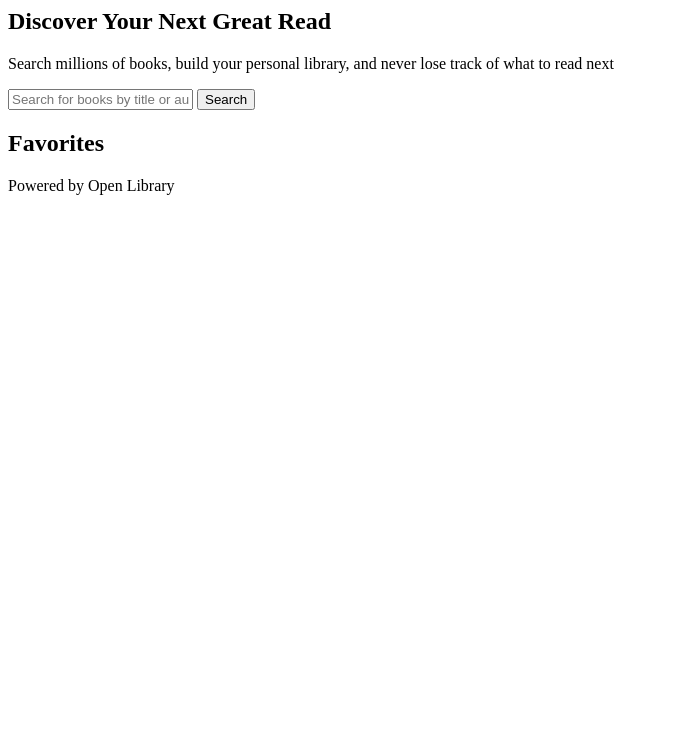
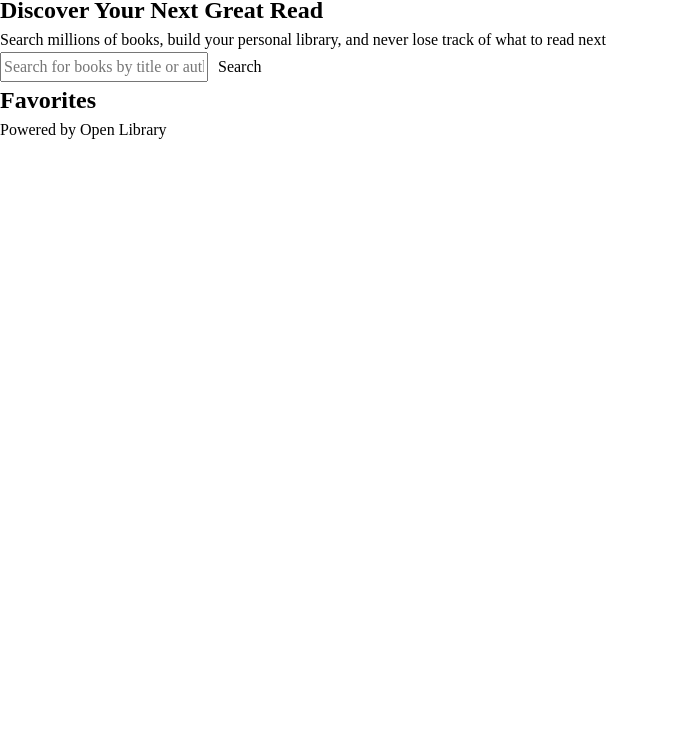
Before and after one commit to Florence100/simple-books-catalogue, a website built with webpack: page src/index.html in a window 1280 px wide. Shown: the part 56-800 px from the top of the page, without its empty margins (0-677 px from the left). Built offline with nearby package versions, Linux system fonts and the light colour scheme.

Commit message:
feat: create CSS structure

```diff
--- /dev/null
+++ b/src/styles/base/reset.css
@@ -0,0 +1,67 @@
+*,
+*::before,
+*::after {
+    box-sizing: border-box;
+}
+
+* {
+    margin: 0;
+}
+
+html,
+body {
+    height: 100%;
+}
+
+body {
+    line-height: 1.5;
+    -webkit-font-smoothing: antialiased;
+}
+
+ul,
+ol {
+    list-style: none;
+    padding: 0;
+}
+
+a {
+    text-decoration: none;
+    color: inherit;
+}
+
+img,
+picture,
+video,
+canvas,
+svg {
+    display: block;
+    max-width: 100%;
+}
+
+button {
+    border: none;
+    background: none;
+    cursor: pointer;
+}
+
+input,
+button,
+textarea,
+select {
+    font: inherit;
+}
+
+p,
+h1,
+h2,
+h3,
+h4,
+h5,
+h6 {
+    overflow-wrap: break-word;
+}
+
+table {
+    border-collapse: collapse;
+    border-spacing: 0;
+}
--- /dev/null
+++ b/src/styles/base/typography.css
@@ -0,0 +1 @@
+@import url('https://fonts.googleapis.com/css2?family=Playfair+Display:wght@400;500;600;700&family=Source+Sans+3:wght@300;400;500;600&display=swap');
--- /dev/null
+++ b/src/styles/base/variables.css
@@ -0,0 +1,18 @@
+:root {
+    --white: #ffffff;
+    --green: #27694d;
+    --yellow: #daa520;
+    --red: #ef4444;
+    --brown: #383129;
+    --black: #2a2622;
+
+    --title: #2b2622;
+    --text: #7c736a;
+    --border: #E7E2DA;
+
+    --background: #f7f4ef;
+    --card: #fcfaf7;
+    --secondary: #eeebe4;
+    --shadow: #c4b8a8;
+    --favorite: #eaf0ed;
+}
--- a/src/styles/main.css
+++ b/src/styles/main.css
@@ -1,20 +1,16 @@
-@import url('https://fonts.googleapis.com/css2?family=Playfair+Display:wght@400;500;600;700&family=Source+Sans+3:wght@300;400;500;600&display=swap');
+@import './base/reset.css';
+@import './base/variables.css';
+@import './base/typography.css';
 
-:root {
-    --white: #ffffff;
-    --green: #27694d;
-    --yellow: #daa520;
-    --red: #ef4444;
-    --brown: #383129;
-    --black: #2a2622;
+@import './layout/container.css';
+@import './layout/header.css';
+@import './layout/footer.css';
 
-    --title: #2b2622;
-    --text: #7c736a;
-    --border: #E7E2DA;
+@import './components/button.css';
+@import './components/search-form.css';
+@import './components/book-card.css';
+@import './components/favorites.css';
 
-    --background: #f7f4ef;
-    --card: #fcfaf7;
-    --secondary: #eeebe4;
-    --shadow: #c4b8a8;
-    --favorite: #eaf0ed;
-}
+@import './pages/home.css';
+
+@import './themes/dark.css';
```
Also changed, not shown: src/styles/components/book-card.css (added), src/styles/components/button.css (added), src/styles/components/favorites.css (added), src/styles/components/search-form.css (added), src/styles/layout/container.css (added), src/styles/layout/footer.css (added), src/styles/layout/header.css (added), src/styles/pages/home.css (added), src/styles/themes/dark.css (added).
